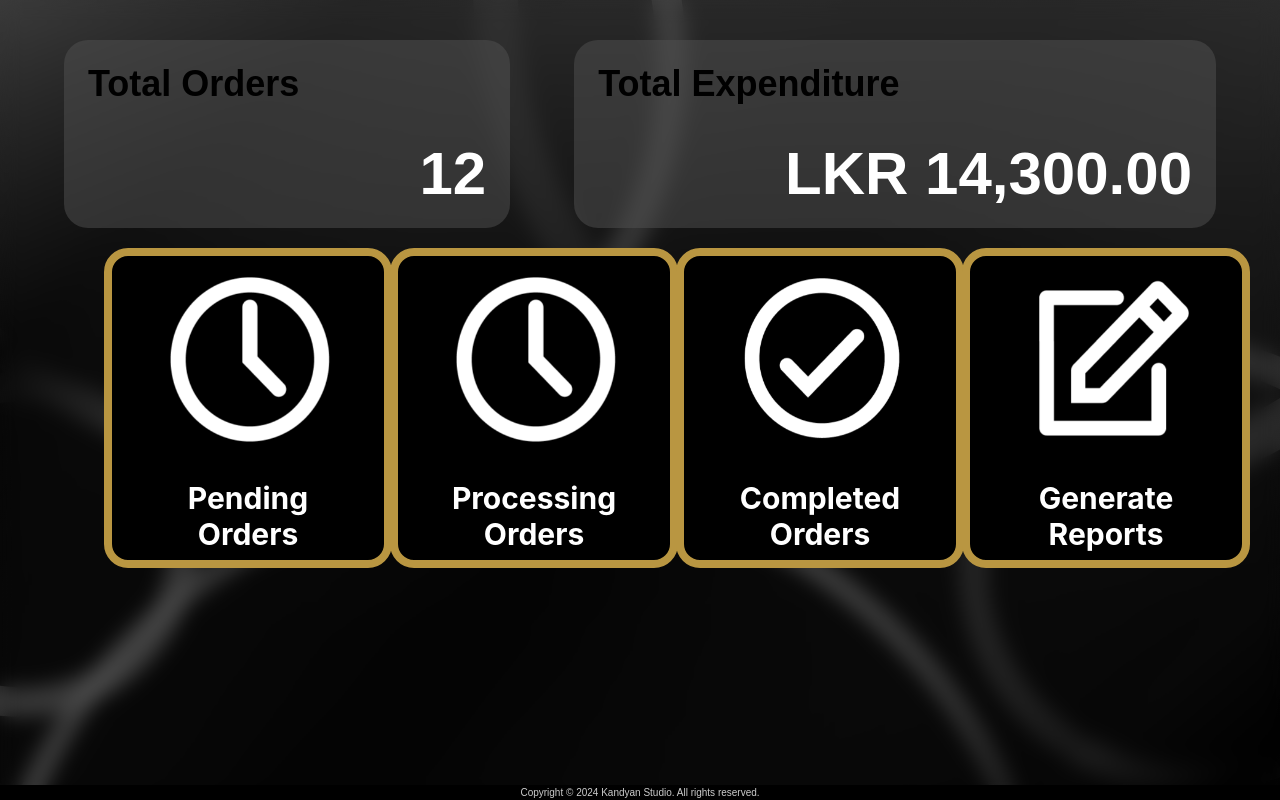
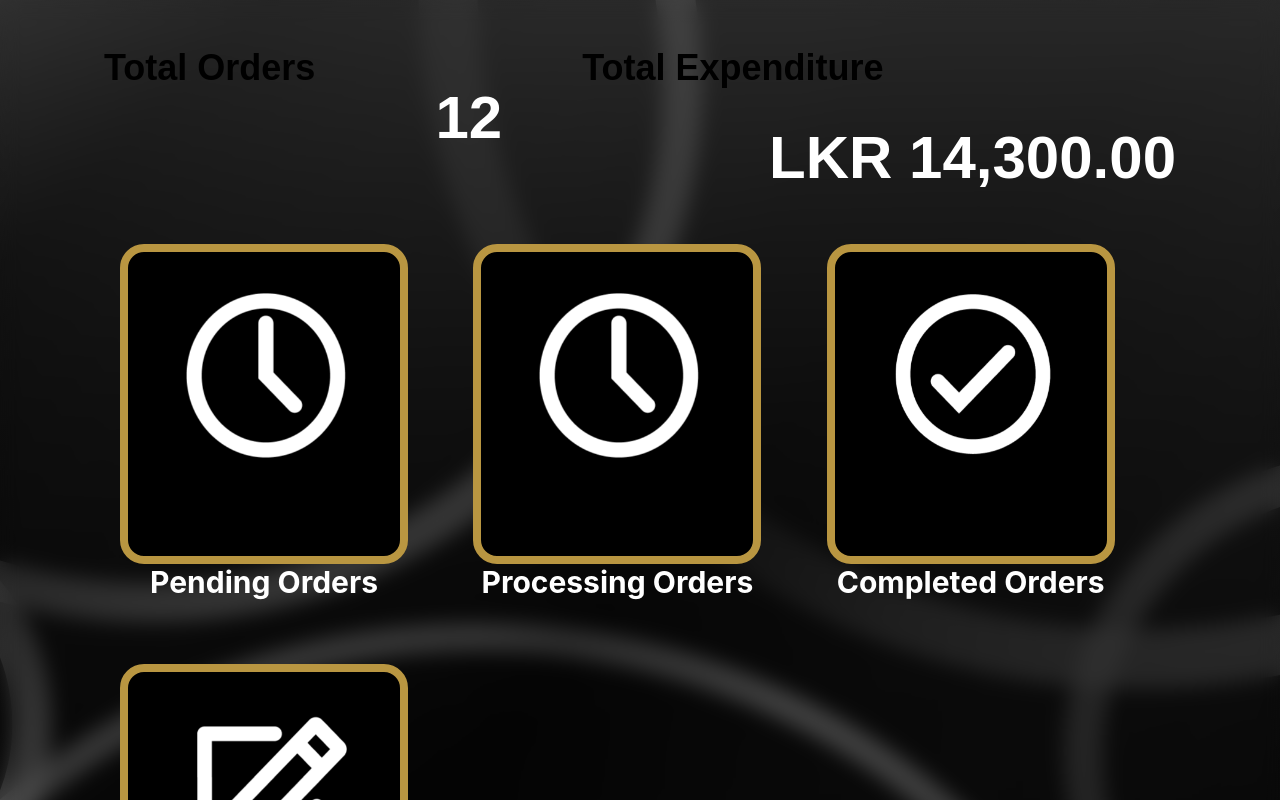
Before and after one commit to ITP-T067/T067-Kandyan-Studio, a React (Create React App) app in the folder frontend/: page /myorder in a window 1280 px wide. Shown: the top 800 px of the page. Built offline with nearby package versions, Linux system fonts and the light colour scheme.

Commit message:
retrieve items in cus_dashboard

```diff
--- a/frontend/src/Styles/addToCart.css
+++ b/frontend/src/Styles/addToCart.css
@@ -1,7 +1,3 @@
-.h-96 {
-    height: 50rem;
-}
-
 .h-64 {
     height: 22rem/* 256px */;
 }
--- a/frontend/src/pages/customer/onlineorder/cus_dashboard.jsx
+++ b/frontend/src/pages/customer/onlineorder/cus_dashboard.jsx
@@ -1,12 +1,25 @@
-import React from 'react';
+import React, { useState, useEffect } from 'react';
 import { FaSearch } from "react-icons/fa";
 import '../../../Styles/cus_dashboard.css';
-import Sample from '../../../images/photography.jpg';
 import { useNavigate } from 'react-router-dom';
-
+import axios from 'axios';
 function Cus_dashboard() {
 
+  const [items, setItems] = useState([]);
   const navigate = useNavigate();
+
+  useEffect(() => {
+    async function fetchItems() {
+      try {
+        const response = await axios.get('/item'); // Assuming your backend endpoint is '/api/getitem'
+        const { data } = response.data;
+        setItems(data);
+      } catch (error) {
+        console.error('Error fetching items:', error);
+      }
+    }
+    fetchItems();
+  }, []);
 
   return (
     <>
@@ -20,12 +33,13 @@ function Cus_dashboard() {
 
         {/* Container for cards */}
         <div class="flex flex-wrap justify-center gap-5 mt-5">
-          <div className="card w-64 h-80 relative cursor-pointer transition-transform duration-300 ease-in-out hover:scale-105" onClick={() => navigate('/addtocart')}>
+        {items.map(item => (
+          <div key={item._id} className="card w-64 h-80 relative cursor-pointer transition-transform duration-300 ease-in-out hover:scale-105" onClick={() => navigate('/addtocart')}>
             <div class="w-64 h-80 absolute bg-kgray opacity-50 rounded-3xl"></div>
-            <img className="absolute rounded-3xl" src={Sample} style={{ width: '225px', height: '225px', left: '16px', top: '20px' }} alt="Photography" />
-            <div className="Souvenir absolute text-white text-center text-2xl font-bold top-64 left-0 right-0">Sample name</div>
+            <img className="absolute rounded-3xl" src={item.image} style={{ width: '225px', height: '225px', left: '16px', top: '20px' }} alt="Photography" />
+            <div className="Souvenir absolute text-white text-center text-2xl font-bold top-64 left-0 right-0">{item.name}</div>
           </div>
-
+         ))}
         </div>
 
       </div>
--- a/frontend/src/pages/customer/onlineorder/customerCart.jsx
+++ b/frontend/src/pages/customer/onlineorder/customerCart.jsx
@@ -52,7 +52,7 @@ export default function CustomerCart() {
 
   return (
     <div>
-      <div className="h-96 bg-kgray bg-opacity-30 rounded-3xl ml-12 mr-12 max-h-[550px] relative">
+      <div className="h-[35rem] bg-kgray bg-opacity-30 rounded-3xl ml-12 mr-12 relative">
         <div className="relative">
           <div className="flex items-center ml-6 pt-5">
             <svg className="h-11 w-11 mb-3 text-kwhite mr-2 cursor-pointer" viewBox="0 0 24 24" fill="none" stroke="currentColor" strokeWidth="2" strokeLinecap="round" strokeLinejoin="round" onClick={() => navigate('/cusdashboard')}>
--- a/frontend/src/pages/customer/onlineorder/myOrders.jsx
+++ b/frontend/src/pages/customer/onlineorder/myOrders.jsx
@@ -3,48 +3,37 @@ import process from '../../../images/process.png';
 import complete from '../../../images/complete.png';
 import genarate from '../../../images/genarate.png';
 
-
 function MyOrder() {
   return (
-    <div>
-        <div class="flex mt-4 ml-16 mr-16 mb-5">
-            <div class="flex-grow p-6 bg-white rounded-3xl dark:border-kgray bg-kgray bg-opacity-50 mr-8">
-                <h5 class="mt-auto text-4xl font-bold dark:text-kwhite">Total Orders</h5>
-                <h1 className="font-bold text-6xl text-kwhite dark:text-kwhite text-right mb-auto mt-10">12</h1>
-            </div>
-            <div class="flex-grow p-6 bg-white rounded-3xl bg-kgray bg-opacity-50 dark:border-kgray ml-8">
-                <h5 class=" text-4xl font-bold dark:text-kwhite">Total Expenditure</h5>
-                <h1 className="font-bold text-6xl text-kwhite dark:text-kwhite text-right mt-10">LKR 14,300.00</h1>
-            </div>
+    <div className="container mx-auto px-4 md:px-8 lg:px-16 xl:px-20">
+      <div className="flex flex-col md:flex-row justify-between md:space-x-8">
+        <div className="flex-grow p-6 bg-white rounded-3xl bg-opacity-50 dark:border-kgray dark:bg-kgray dark:bg-opacity-50">
+          <h5 className="mt-auto text-4xl font-bold dark:text-kwhite">Total Orders</h5>
+          <h1 className="font-bold text-6xl text-kwhite dark:text-kwhite text-right mb-auto mt-10 md:mt-0">12</h1>
         </div>
+        <div className="flex-grow p-6 bg-white rounded-3xl bg-opacity-50 dark:border-kgray dark:bg-kgray dark:bg-opacity-50 mt-8 md:mt-0">
+          <h5 className="text-4xl font-bold dark:text-kwhite">Total Expenditure</h5>
+          <h1 className="font-bold text-6xl text-kwhite dark:text-kwhite text-right mt-10">LKR 14,300.00</h1>
+        </div>
+      </div>
 
-        <div className='flex min-h-64 justify-center gap-5 mx-auto px-10'>
-            <a href="/pendingorder" className='flex-grow relative ml-16 duration-300 delay-150 transform hover:scale-105'>
-                <div className="w-72 h-80 top-0 absolute bg-kblack rounded-3xl border-8 border-kyellow flex justify-center">
-                    <img src={process} alt="Image" className="w-52 h-52" />
-                </div>
-                <div className="w-72 h-20 left-0 top-[232px] absolute text-center text-kwhite text-3xl font-bold font-['Inter']">Pending<br/>Orders</div>
-            </a>
-            <a href="/processingorder" className='flex-grow relative duration-300 delay-150 transform hover:scale-105'>
-                <div className="w-72 h-80 top-0 absolute bg-kblack rounded-3xl border-8 border-kyellow flex justify-center">
-                    <img src={process} alt="Image" className="w-52 h-52" />
-                </div>
-                <div className="w-72 h-20 left-0 top-[232px] absolute text-center text-kwhite text-3xl font-bold font-['Inter']">Processing<br/>Orders</div>
-            </a>
-            <a href="/completeorder" className='flex-grow relative duration-300 delay-150 transform hover:scale-105'>
-                <div className="w-72 h-80 top-0 absolute bg-kblack rounded-3xl border-8 border-kyellow flex justify-center">
-                    <img src={complete} alt="Image" className="w-52 h-52" />
-                </div>
-                <div className="w-72 h-20 left-0 top-[232px] absolute text-center text-kwhite text-3xl font-bold font-['Inter']">Completed<br/>Orders</div>
-            </a>
-            <a href="/generatereport" className='flex-grow relative mr-3 duration-300 delay-150 transform hover:scale-105'>
-                <div className="w-72 h-80 top-0 absolute bg-kblack rounded-3xl border-8 border-kyellow flex justify-center">
-                    <img src={genarate} alt="Image" className="w-52 h-52" />
-                </div>
-                <div className="w-72 h-20 left-0 top-[232px] absolute text-center text-kwhite text-3xl font-bold font-['Inter']">Generate<br/>Reports</div>
-            </a>
-        </div>
+      <div className="flex flex-wrap justify-center gap-5 mx-auto px-10 mt-8">
+        <LinkCard image={process} title="Pending Orders" link="/pendingorder" />
+        <LinkCard image={process} title="Processing Orders" link="/processingorder" />
+        <LinkCard image={complete} title="Completed Orders" link="/completeorder" />
+        <LinkCard image={genarate} title="Generate Reports" link="/generatereport" />
+      </div>
     </div>
   );
 }
+
+const LinkCard = ({ image, title, link }) => (
+  <a href={link} className="flex-grow relative duration-300 delay-150 transform hover:scale-105">
+    <div className="w-72 h-80 bg-kblack rounded-3xl border-8 border-kyellow flex justify-center">
+      <img src={image} alt="Image" className="w-52 h-52 mt-5" />
+    </div>
+    <div className="w-72 h-20 text-center text-kwhite text-3xl font-bold font-['Inter']">{title}</div>
+  </a>
+);
+
 export default MyOrder;
--- a/frontend/src/pages/customer/onlineorder/pendingOrders.jsx
+++ b/frontend/src/pages/customer/onlineorder/pendingOrders.jsx
@@ -17,7 +17,7 @@ const TABLE_ROWS = [
     },
     {
         type: "Item 2",
-        description: "Description hghhhhhhhhhhhhhhhhhhhhh2",
+        description: "Description hghhhkui",
         Total_price: 'LKR 3,000.00'
     },
 ];
```
Also changed, not shown: frontend/src/pages/customer/onlineorder/addToCart.jsx (+17 -17 lines).
